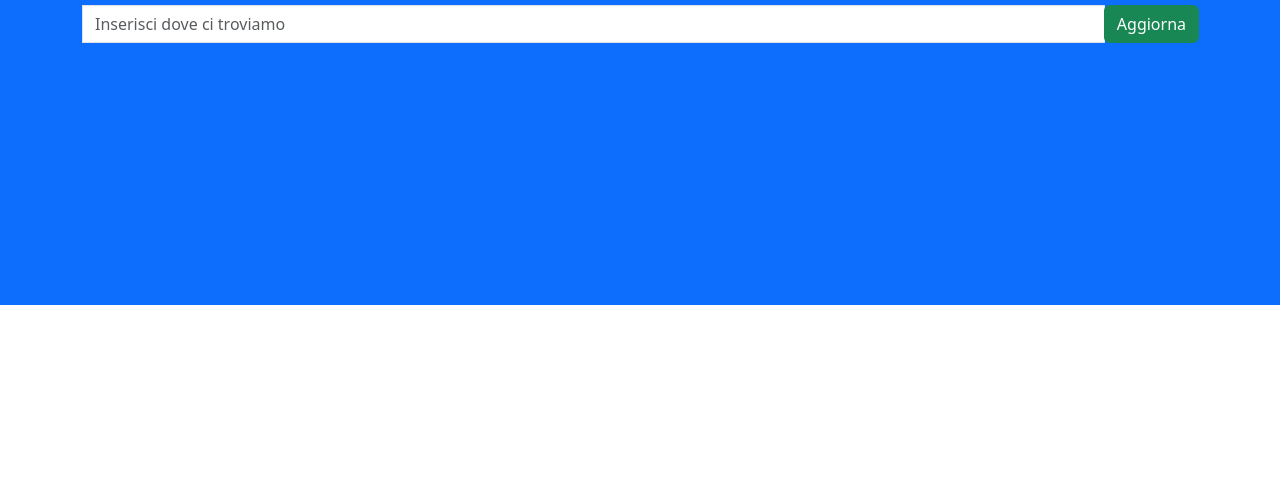
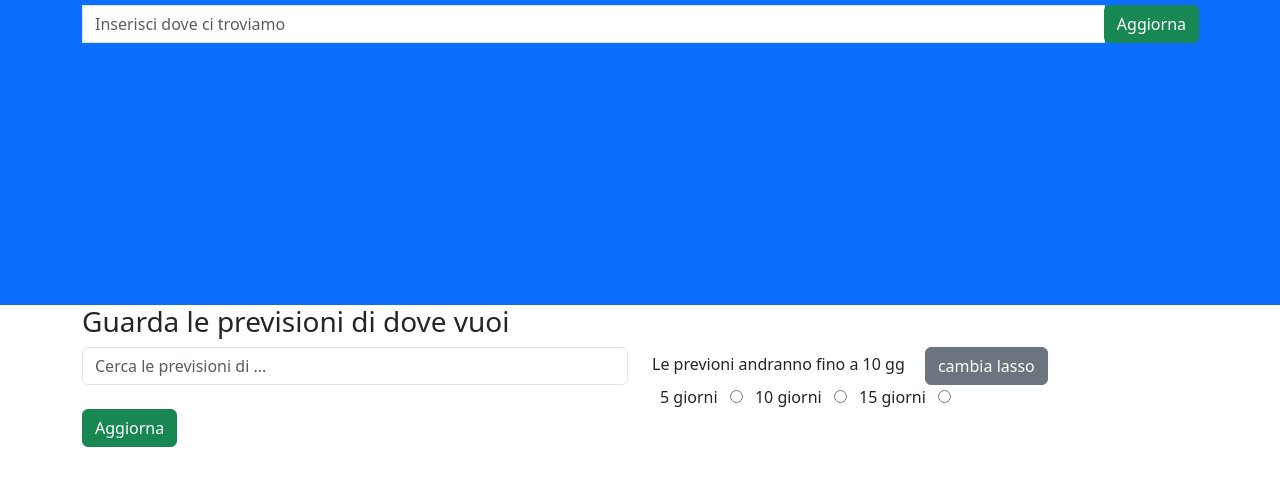
Before and after one commit to Al-Giovinetti/WeatherApi, a plain HTML site: page index.html in a window 1280 px wide. Shown: the part 146-632 px from the top of the page. Drawn offline with Linux system fonts and the light colour scheme.

Commit message:
layout and style search weather section

```diff
--- a/CSS/style.css
+++ b/CSS/style.css
@@ -28,10 +28,6 @@ section#actualWeather{
     height: 370px;
 }
 
-section#searchWeather{
-    height: 370px;
-}
-
 @media screen and (min-width:768px) {
     section#actualWeather, section#searchWeather {
         height: calc( ( 100vh - 100px ) / 2);
--- a/index.html
+++ b/index.html
@@ -70,6 +70,38 @@
             </div>
         </section>
         <section id="search-weather">
+            <div class="container">
+                <h3>Guarda le previsioni di dove vuoi</h3>
+                <div class="row">
+                    <div class="col-6">
+                        <div class="input-group mb-3">
+                            <input type="text" class="form-control" placeholder="Cerca le previsioni di ..." id="search-location">
+                        </div>
+                    </div>
+                    <div class="col-6">
+                        <p class="d-inline">Le previoni andranno fino a 10 gg </p>
+                        <button type="button" class="btn btn btn-secondary ms-3">cambia lasso</button>
+                        <div class="time-lapse-box ">
+                            <label for="5gg" class="ps-2" > 5 giorni</label>
+                            <input type="radio" name="time-lapse" id="5gg">
+                            <label for="10gg" class="ps-2"> 10 giorni</label>
+                            <input type="radio" name="time-lapse" id="10gg">
+                            <label for="10gg" class="ps-2"> 15 giorni</label>
+                            <input type="radio" name="time-lapse" id="15gg">
+                        </div>
+                    </div>
+                </div>
+
+
+                <div>
+
+                </div>
+
+
+
+                    <button class="btn btn-success" type="button" id="update">Aggiorna</button>
+                </div>
+            </div>
 
         </section>
     </main>
```
